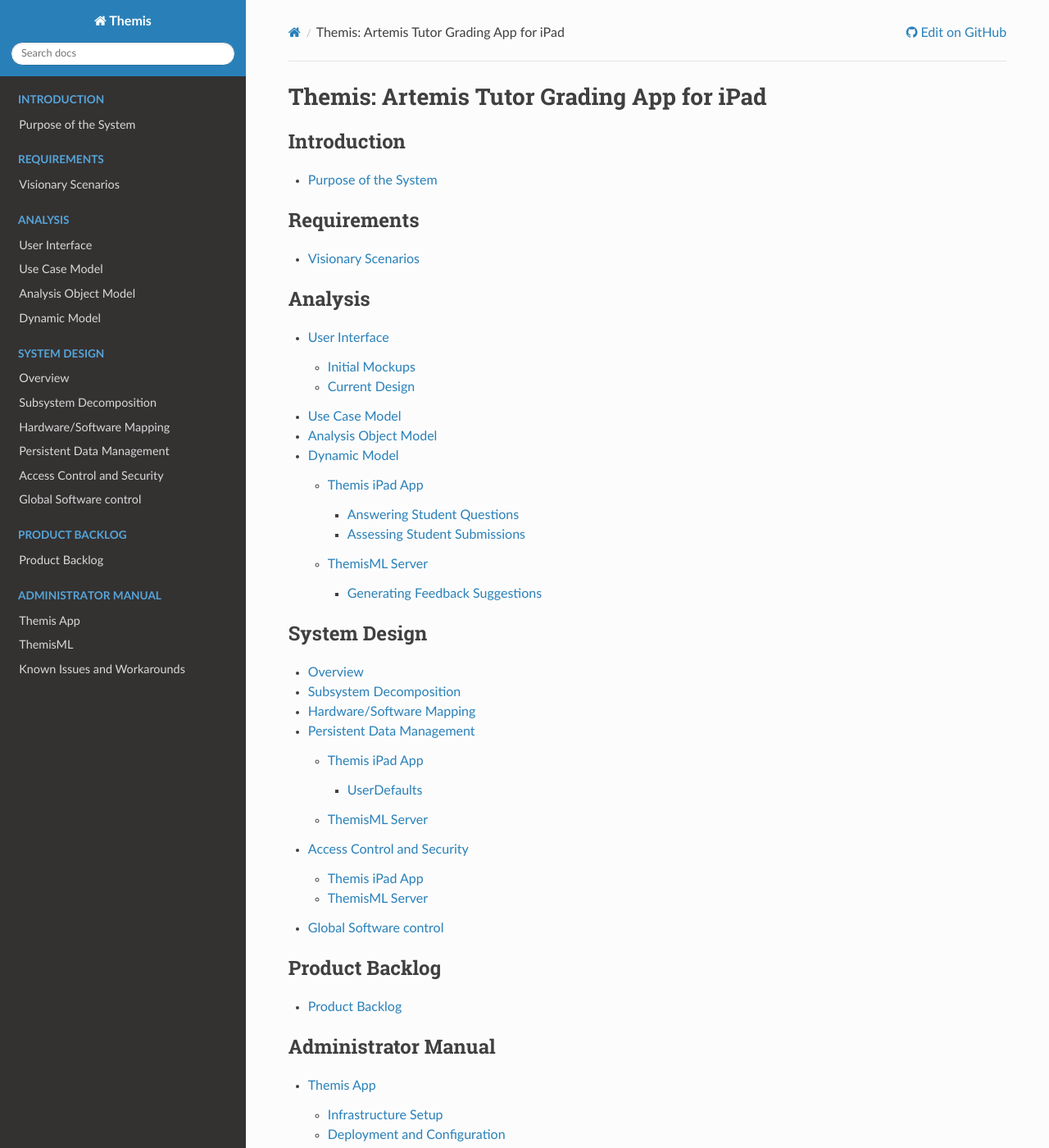
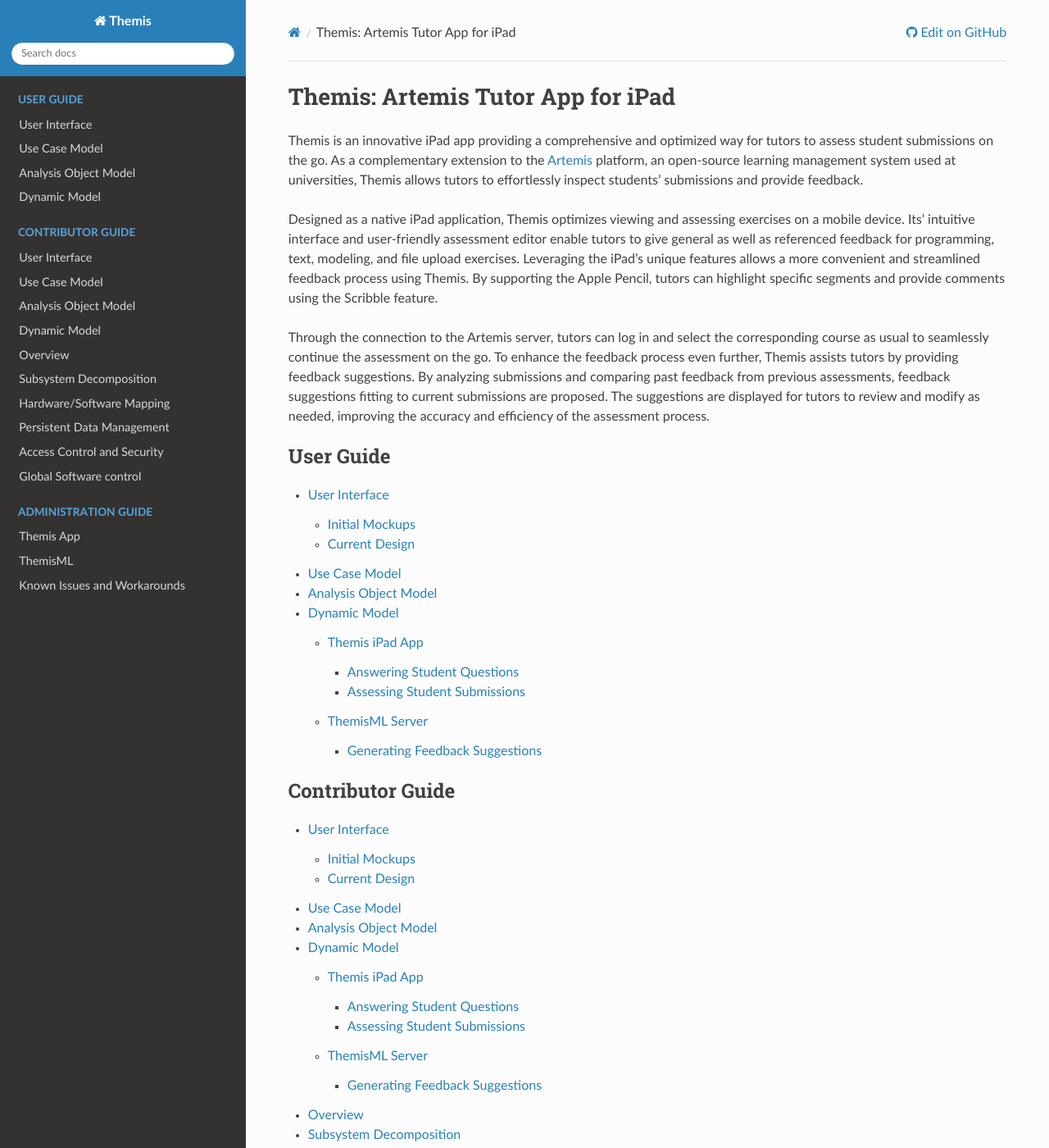
Before and after one commit to ls1intum/Themis, a Sphinx documentation site: the page built from docs/index.rst, in a window 1280 px wide and 1400 px high. Shown: the whole window at 82% size. Built offline with Sphinx 7.4.7 and the Read the Docs theme 2.0.0, drawn with Linux system fonts in a browser that asks for light colours.

Commit message:
Restructure the documentation and paraphrase intro

```diff
--- a/docs/backlog/backlog.rst
+++ /dev/null
@@ -1,54 +0,0 @@
-Product Backlog
-===========================================
-The following is a highlight of the most significant backlog items that have been successfully integrated into our project.
-
-* Create app icon/name
-* Implement REST API for communication with Artemis
-* Implement authentication functionality for Artemis users
-
-  - Use bearer token / cookie based authentication based on Artemis version
-* Implement functionality to view and switch between the tutors courses
-* Implement view that shows all exercises for a course and allows selecting them
-
-  - Show a timeline indicating release-, submission- and assessment (due) dates
-* Implement view that shows assessment statistics for a specific exercise
-* Implement functionality to search for a specific student's submission
-* Implement functionality to open a submission in read-only-mode
-* Implement functionality to start the assessment of a randomly assigned submission
-* Implement functionality to continue the assessment of a previously saved/submitted assessment
-* Implement view that is used for the assessment workflow
-
-  - Show an expandable file tree of the submissions repository that allows selecting files
-  - Show all opened files as dismissable / rearrangeable tabs above the code editor
-  - Show the source code of the selected file in a code editor
-
-    + Apply dynamic syntax highlighting based on the file extension
-    + Show the student's changes as a diff
-    + Highlight all code-specific inline feedbacks
-    + Toggle feedback edit-mode when clicking on inline highlight
-    + Indicate available feedback suggestions with a lightbulb and blue line next to the related code segment
-  - Implement functionality to undo/redo assessment-related inputs
-  - Implement selection tool that allows to mark code segments for feedback with finger/Apple Pencil
-  - Implement functionality to change the font size
-  - Implement functionality to accept a feedback suggestion
-  - Implement sheet that allows to give feedback consisting of a text and credits ranging from -10 to 10
-
-    + Allow choosing from list of correction guidelines as templates for feedback
-  - Show the current relative score of the assessed submission
-  - Show an expandable correction sidebar that includes all assessment-related information
-
-    + Show the problem statement with UML diagrams and test case information
-    + Show the instructor's correction guidelines
-    + Show all current feedbacks for this assessment (general, inline, automatic)
-
-      * Implement functionality to give general feedbacks
-      * Implement functionality to edit/delete inline/general feedbacks
-      * Tapping on inline feedbacks results in showing the related code segment in the code editor
-  - Implement functionality to save the current progress of an assessment
-  - Implement functionality to submit the assessment
-  - Implement functionality to dismiss the assessment
-* Setup server for ML functionality
-* Notify ML server when submitting assessments
-* Store function blocks with related feedback in database
-* Implement similarity comparison for function blocks of submissions with stored blocks in database
-* Connect app to ML server
--- a/docs/index.rst
+++ b/docs/index.rst
@@ -1,54 +1,54 @@
 .. _themis:
 
 ======================================================
-Themis: Artemis Tutor Grading App for iPad
+Themis: Artemis Tutor App for iPad
 ======================================================
 
-.. toctree::
-   :caption: Introduction
-   :includehidden:
-   :maxdepth: 3
+Themis is an innovative iPad app providing a comprehensive and optimized way for tutors to assess student submissions
+on the go. As a complementary extension to the `Artemis <https://docs.artemis.cit.tum.de/>`_ platform,
+an open-source learning management system used at universities, Themis allows tutors to effortlessly
+inspect students' submissions and provide feedback.
 
-   introduction/purpose
+Designed as a native iPad application, Themis optimizes viewing and assessing exercises on a mobile
+device. Its' intuitive interface and user-friendly assessment editor enable tutors to give general as well as
+referenced feedback for programming, text, modeling, and file upload exercises. Leveraging the iPad's unique features
+allows a more convenient and streamlined feedback process using Themis. By supporting the Apple Pencil, tutors can
+highlight specific segments and provide comments using the Scribble feature.
+
+Through the connection to the Artemis server, tutors can log in and select the corresponding course as usual to
+seamlessly continue the assessment on the go. To enhance the feedback process even further, Themis assists tutors by
+providing feedback suggestions. By analyzing submissions and comparing past feedback from previous assessments, feedback
+suggestions fitting to current submissions are proposed. The suggestions are displayed for tutors to review and modify
+as needed, improving the accuracy and efficiency of the assessment process.
 
 .. toctree::
-    :caption: Requirements
+    :caption: User Guide
     :includehidden:
     :maxdepth: 3
 
-    requirements/visionary
+    contributor/analysis/ui
+    contributor/analysis/use-case-model
+    contributor/analysis/analysis-object-model
+    contributor/analysis/dynamic-model
 
 .. toctree::
-    :caption: Analysis
+    :caption: Contributor Guide
     :includehidden:
     :maxdepth: 3
 
-    analysis/ui
-    analysis/use-case-model
-    analysis/analysis-object-model
-    analysis/dynamic-model
+    contributor/analysis/ui
+    contributor/analysis/use-case-model
+    contributor/analysis/analysis-object-model
+    contributor/analysis/dynamic-model
+    contributor/system/overview
+    contributor/system/subsystem-decomposition
+    contributor/system/hw-sw-mapping
+    contributor/system/data-management
+    contributor/system/access-control
+    contributor/system/global-software-control
 
 .. toctree::
-    :caption: System Design
-    :includehidden:
-    :maxdepth: 3
-
-    system/overview
-    system/subsystem-decomposition
-    system/hw-sw-mapping
-    system/data-management
-    system/access-control
-    system/global-software-control
-
-.. toctree::
-    :caption: Product Backlog
-    :includehidden:
-    :maxdepth: 3
-
-    backlog/backlog
-
-.. toctree::
-    :caption: Administrator Manual
+    :caption: Administration Guide
     :includehidden:
     :maxdepth: 3
 
--- a/docs/introduction/purpose.rst
+++ /dev/null
@@ -1,23 +0,0 @@
-Purpose of the System
-===========================================
-
-**Themis: iPad app for tutors using Artemis**
-
-Themis is an innovative iPad app providing a comprehensive and optimized way for tutors to assess submitted
-programming exercises on the go. As a complementary extension to the `Artemis <https://docs.artemis.cit.tum.de/>`_ platform,
-an open-source learning management system used at universities, Themis allows tutors to effortlessly
-inspect students' code and provide feedback on submissions.
-
-Designed as a native iPad application, Themis optimizes viewing and assessing programming exercises on a mobile
-device. Its' intuitive interface and user-friendly assessment editor enable tutors to give both general as well as
-code-specific inline feedback. Leveraging the iPad's unique features allows a more convenient and streamlined feedback
-process using Themis. By supporting the Apple Pencil, tutors can highlight specific code segments and provide comments
-using the Scribble feature.
-
-Through the connection to the Artemis server, tutors can log in and select the corresponding course as usual to
-seamlessly continue the assessment on the go. To enhance the feedback process even further, Themis assists tutors while
-providing more suitable and effective feedback. For this, `Themis-ML <https://github.com/ls1intum/Themis-ML>`_ is
-incorporated, a system for automated feedback suggestions of programming exercises. By analyzing the code and
-comparing past feedback from previous assessments, fitting feedback to current submissions is proposed. This
-smart feedback is displayed for tutors to review and modify as needed, improving the accuracy and efficiency of the
-assessment process.
--- a/docs/requirements/visionary.rst
+++ /dev/null
@@ -1,29 +0,0 @@
-Visionary Scenarios
-===========================================
-
-In the following, the requirements of the Themis iPad App are explained by means of visionary scenarios. The presented three scenarios describe the most important functionality that was developed and contain the following actors:
-
-| Anna: Tutor in the iPraktikum’s intro course
-| Tim: Tutor in the lecture-based course Patterns in Software Engineering
-
-|
-
-**Scenario 1: Inspect student submissions for programming exercises**
-
-Anna is asked by a student, why the latest submission does not pass a specific automatic test. Anna opens the app on her iPad and navigates to the latest submission of the student. On the left of the screen a file tree of all the files in the student’s repository is displayed. Anna taps on the first file. The app opens the file and displays the source code in the editor alongside the file tree. The editor also supports syntax highlighting, which helps Anna to understand the code and how it is structured quickly. Anna does not find any issues in the first file, so she taps on the next file in the file tree and the corresponding source code is displayed in the editor view. In this file, Anna notices that the student returns the wrong value inside a function. The student can easily correct the mistake and submit again.
-
-|
-
-**Scenario 2: Assess student submissions by giving (inline) feedback**
-
-Tim is assigned for correcting the programming exercises of the Patterns in Software Engineering exam. He opens the app and navigates to one of the exam’s programming exercises. The app shows details about the specific exercise such as its task description and statistics indicating how many submissions still need to be assessed. As the currently selected exercise still has submissions that are not assessed yet, Tim taps on a button stating Assess next submission.
-
-As a result, the app opens one of the unassessed student submission in its editor view. Tim looks through the student’s code and identifies that the wrong software pattern was implemented for the task. Therefore, he uses his stylus to input an individual, handwritten feedback for the student, which the application immediately transforms to text. Tim also assigns a score reduction of three points to this general feedback.
-
-Tim wants to give inline feedback to a specific code segment. He simply selects the lines of codes he wants to give feedback for. The editor then visually indicates the selected code segment and also provides a popup allowing Tim to enter the feedback and corresponding score reduction. Tim has no more feedback to give to the current submission, so he taps on the submit button.
-
-|
-
-**Scenario 3: Provide automatic feedback suggestions**
-
-Anna wants to assess the latest available homework submission. She opens the app, navigates to the first homework exercise. Besides the exercise task description, the app also displays a button to assess the next submission, which Anna taps. The app loads the corresponding submission and displays the file tree. A feedback icon is shown next to some of the filenames. This indicates that automatic feedback suggestions are available for these files. Anna taps on the first file appended with such an icon and the corresponding source code is shown in the editor. Additionally, some of the code segments are highlighted to indicate the existence for automatic feedback suggestions. Anna taps on the first suggestions and the app opens a popup showing the proposed feedback. Anna reads the feedback and concludes that it is also suitable for the current student’s code segment, so she taps a button to use the feedback as well.
```
Also changed, not shown: docs/contributor/analysis/analysis-object-model.rst (renamed from docs/analysis/analysis-object-model.rst), docs/contributor/analysis/dynamic-model.rst (renamed from docs/analysis/dynamic-model.rst), docs/contributor/analysis/ui.rst (renamed from docs/analysis/ui.rst), docs/contributor/analysis/use-case-model.rst (renamed from docs/analysis/use-case-model.rst), docs/contributor/system/access-control.rst (renamed from docs/system/access-control.rst), docs/contributor/system/data-management.rst (renamed from docs/system/data-management.rst), docs/contributor/system/global-software-control.rst (renamed from docs/system/global-software-control.rst), docs/contributor/system/hw-sw-mapping.rst (renamed from docs/system/hw-sw-mapping.rst), docs/contributor/system/overview.rst (renamed from docs/system/overview.rst), docs/contributor/system/subsystem-decomposition.rst (renamed from docs/system/subsystem-decomposition.rst).
